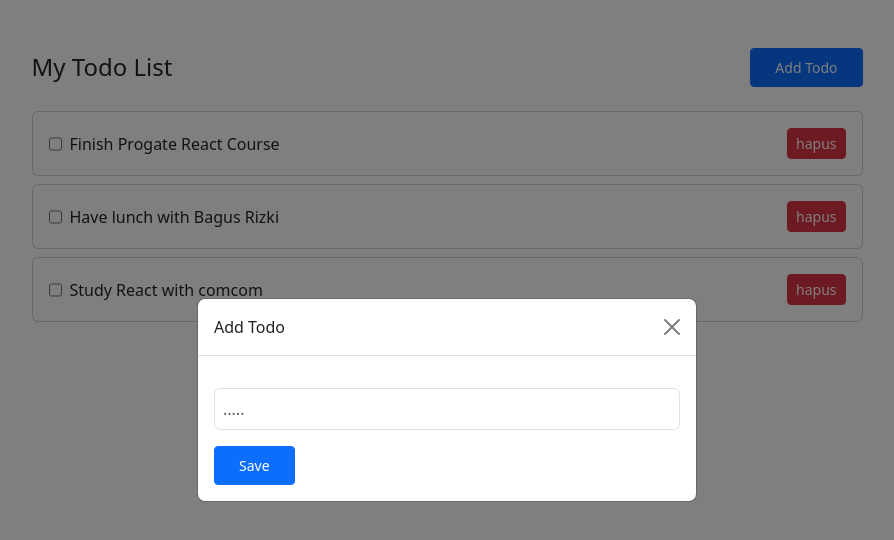
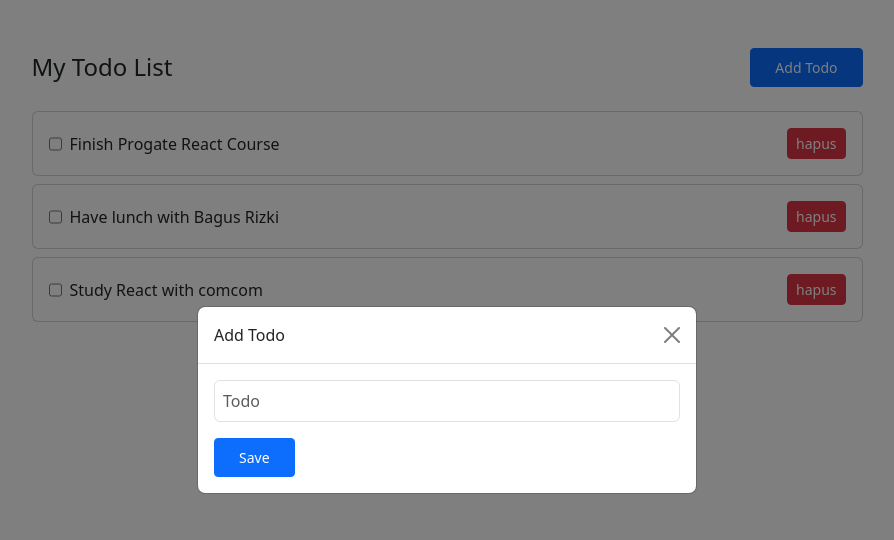
Before and after one commit to bagusrizkisetiawan/todo-app-react-progate, a React (Vite) app: page / in a window 1280 px wide. Both pictures are taken after a click on the button "Add Todo". Shown: the top 540 px of the page, without its empty margins (193-1087 px from the left). Built offline with nearby package versions, Linux system fonts and the light colour scheme.

Commit message:
final add todo

```diff
--- a/src/components/TodoForm.jsx
+++ b/src/components/TodoForm.jsx
@@ -42,7 +42,7 @@ function TodoForm({ addTodo }) {
         <Modal.Header closeButton>
           <Modal.Title className="h6">Add Todo</Modal.Title>
         </Modal.Header>
-        <Modal.Body className="mt-3">
+        <Modal.Body className="">
           <form
             onSubmit={(event) => {
               handleSubmit(event);
@@ -51,7 +51,7 @@ function TodoForm({ addTodo }) {
             <input
               type="text"
               className="form-control mb-3 p-2"
-              placeholder="....."
+              placeholder="Todo"
               onChange={(event) => {
                 handleChangeTitle(event);
               }}
```
